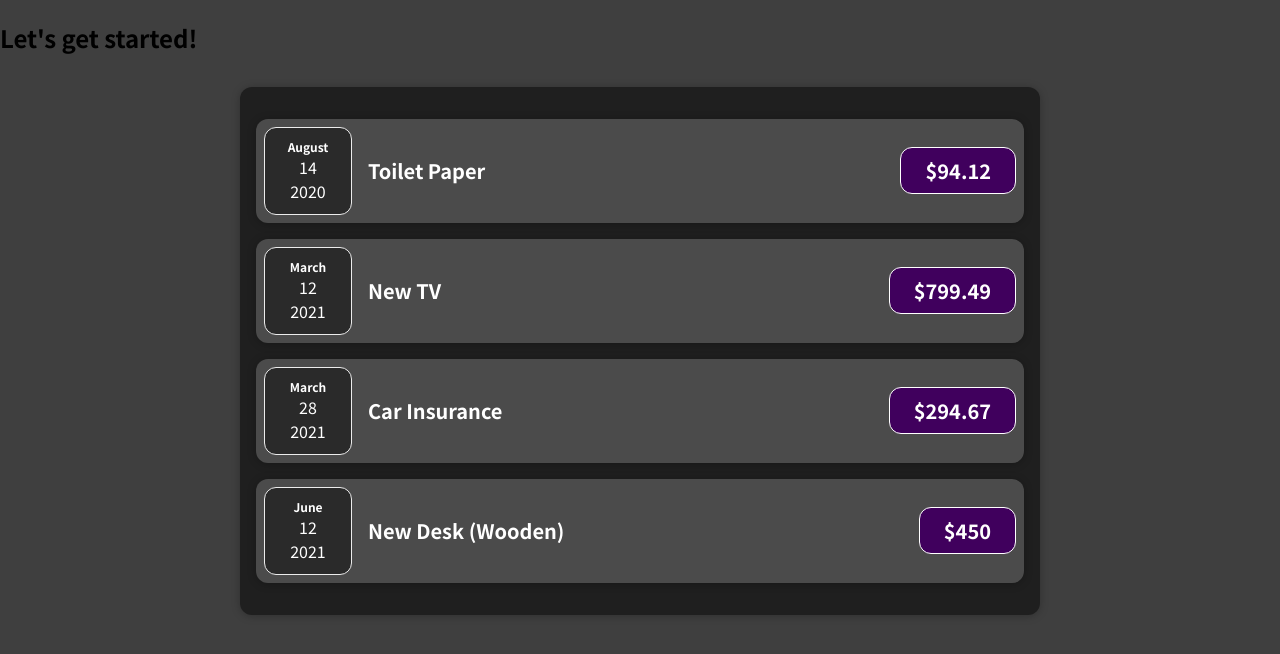
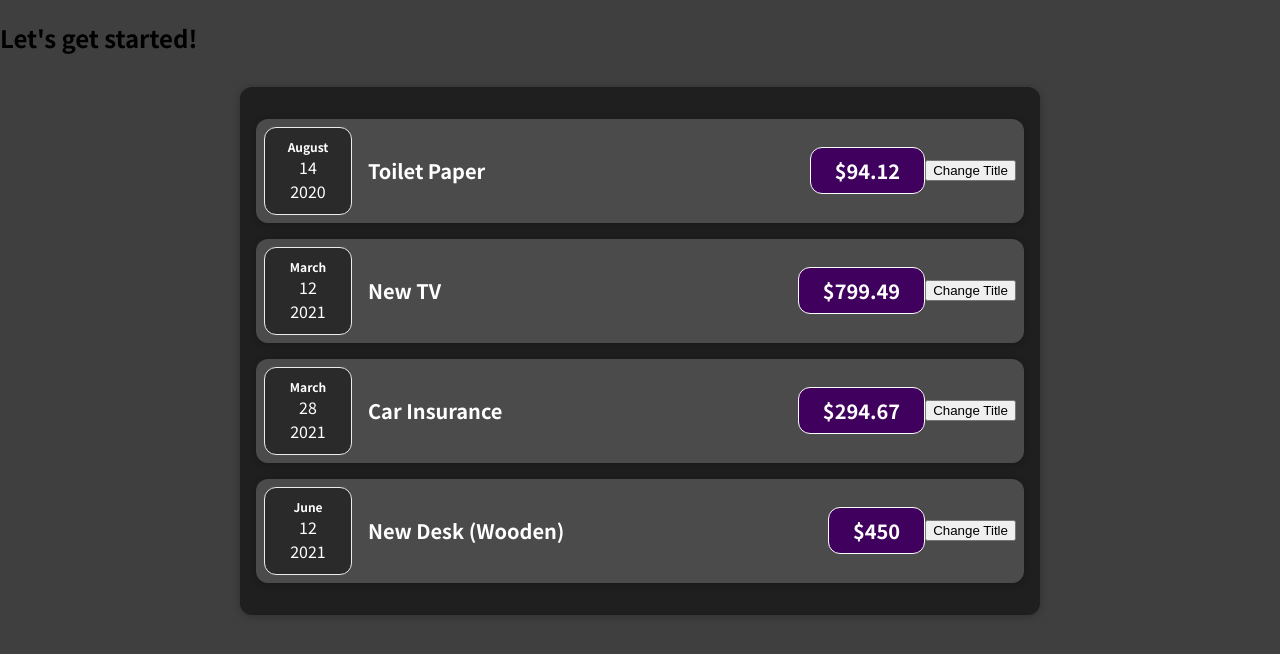
Before and after one commit to Deekay25/react, a React (Create React App) app in the folder react-course/: page / in a window 1280 px wide. Shown: the top 654 px of the page. Built offline with nearby package versions, Linux system fonts and the light colour scheme.

Commit message:
done with react components

```diff
--- a/react-course/src/App.js
+++ b/react-course/src/App.js
@@ -1,5 +1,6 @@
 // import ExpenseItems from "./components/ExpenseItems";
-import Expenses from "./components/Expenses";
+import React from "react"; // on older react project anywhere you will use jsx you have to import react on all files
+import Expenses from "./components/Expenses/Expenses";
 function App() {
   const expenses = [
     {
@@ -12,7 +13,8 @@
       id: "e2",
       title: "New TV",
       amount: 799.49,
-      date: new Date(2021, 2, 12) },
+      date: new Date(2021, 2, 12),
+    },
     {
       id: "e3",
       title: "Car Insurance",
@@ -26,6 +28,18 @@
       date: new Date(2021, 5, 12),
     },
   ];
+  //##########################################
+  // using the older react syntax without JSX
+  // JSX transforms to below code then to JS
+  //under the hood
+  //##########################################
+  // return React.createElement(
+  //   "div",
+  //   {},
+  //   React.createElement("h2", {}, "Let's get started!"),
+  //   React.createElement(Expenses, {items: expenses})
+  // );
+  //##########################################
   return (
   <div>
     <h2>Let's get started!</h2>
--- a/react-course/src/components/Card.js
+++ /dev/null
@@ -1,13 +0,0 @@
-import './Card.css'
-function Card(props) {
-    // whenever you have a custom component you need to tell it to accept attributes imperatively
-    // below you are telling the card component to accept a class of card and className
-    const classes = 'card ' + props.className;
-    return (
-        // serving the contents of card component through props.children
-        // <div className='card'>{props.children}</div>
-        <div className={classes}>{props.children}</div>
-    )
-}
-
-export default Card;
--- a/react-course/src/components/ExpenseItems.js
+++ /dev/null
@@ -1,21 +0,0 @@
-import ExpenseDate from './ExpenseDate';
-import "./ExpenseItems.css";
-import Card from './Card'
-// you name the function as the file name by convetion
-function ExpenseItems(props) {
-    // turned into a new component called expense date
-    // const month = props.d.toLocaleString('en-US', { month: 'long' })
-    // const day = props.d.toLocaleString('en-US', { day: '2-digit' })
-    // const year = props.d.getFullYear();
-    return (
-      <Card className="expense-item">
-        <ExpenseDate d={props.d} />
-        <div className="expense-item__description">
-          <h2>{props.t}</h2>
-          <div className="expense-item__price">${props.a}</div>
-        </div>
-      </Card>
-    );
-}
-
-export default ExpenseItems;
--- a/react-course/src/components/ExpenseDate.js
+++ b/react-course/src/components/Expenses/ExpenseDate.js
@@ -1,3 +1,4 @@
+import React from "react";
 import "./ExpenseDate.css";
 
 function ExpenseDate(props) {
--- /dev/null
+++ b/react-course/src/components/Expenses/ExpenseItems.js
@@ -0,0 +1,31 @@
+import React from "react";
+import ExpenseDate from "./ExpenseDate";
+import "./ExpenseItems.css";
+import Card from "../UI/Card";
+// you name the function as the file name by convetion
+function ExpenseItems(props) {
+  // by convention when your functions ends with handler it meaans
+  // the function executes when an event is triggered
+  const clickHandler = () => {
+    console.log('clicked!!!')
+  };
+  // turned into a new component called expense date
+  // const month = props.d.toLocaleString('en-US', { month: 'long' })
+  // const day = props.d.toLocaleString('en-US', { day: '2-digit' })
+  // const year = props.d.getFullYear();
+  return (
+    <Card className="expense-item">
+      <ExpenseDate d={props.d} />
+      <div className="expense-item__description">
+        <h2>{props.t}</h2>
+        <div className="expense-item__price">${props.a}</div>
+      </div>
+      {/* when a function is with () it means it will be executed as soon as the page loads */}
+      {/* but when it is without () as seen below it means it won't be executed until called upon */}
+      {/* so basically we point at the function clickHandler but not execute it */}
+      <button onClick={clickHandler}>Change Title</button>
+    </Card>
+  );
+}
+
+export default ExpenseItems;
--- /dev/null
+++ b/react-course/src/components/UI/Card.js
@@ -0,0 +1,14 @@
+import React from "react";
+import "./Card.css";
+function Card(props) {
+  // whenever you have a custom component you need to tell it to accept attributes imperatively
+  // below you are telling the card component to accept a class of card and className
+  const classes = "card " + props.className;
+  return (
+    // serving the contents of card component through props.children
+    // <div className='card'>{props.children}</div>
+    <div className={classes}>{props.children}</div>
+  );
+}
+
+export default Card;
```
Also changed, not shown: react-course/src/components/Expenses/Expenses.js (renamed from react-course/src/components/Expenses.js, +9 -8 lines), react-course/src/components/Expenses/ExpenseDate.css (renamed from react-course/src/components/ExpenseDate.css), react-course/src/components/Expenses/ExpenseItems.css (renamed from react-course/src/components/ExpenseItems.css), react-course/src/components/Expenses/Expenses.css (renamed from react-course/src/components/Expenses.css), react-course/src/components/UI/Card.css (renamed from react-course/src/components/Card.css), 1 other file (tests, documents, lock files or other folders). Lines whose indentation alone changed are shown as unchanged.
